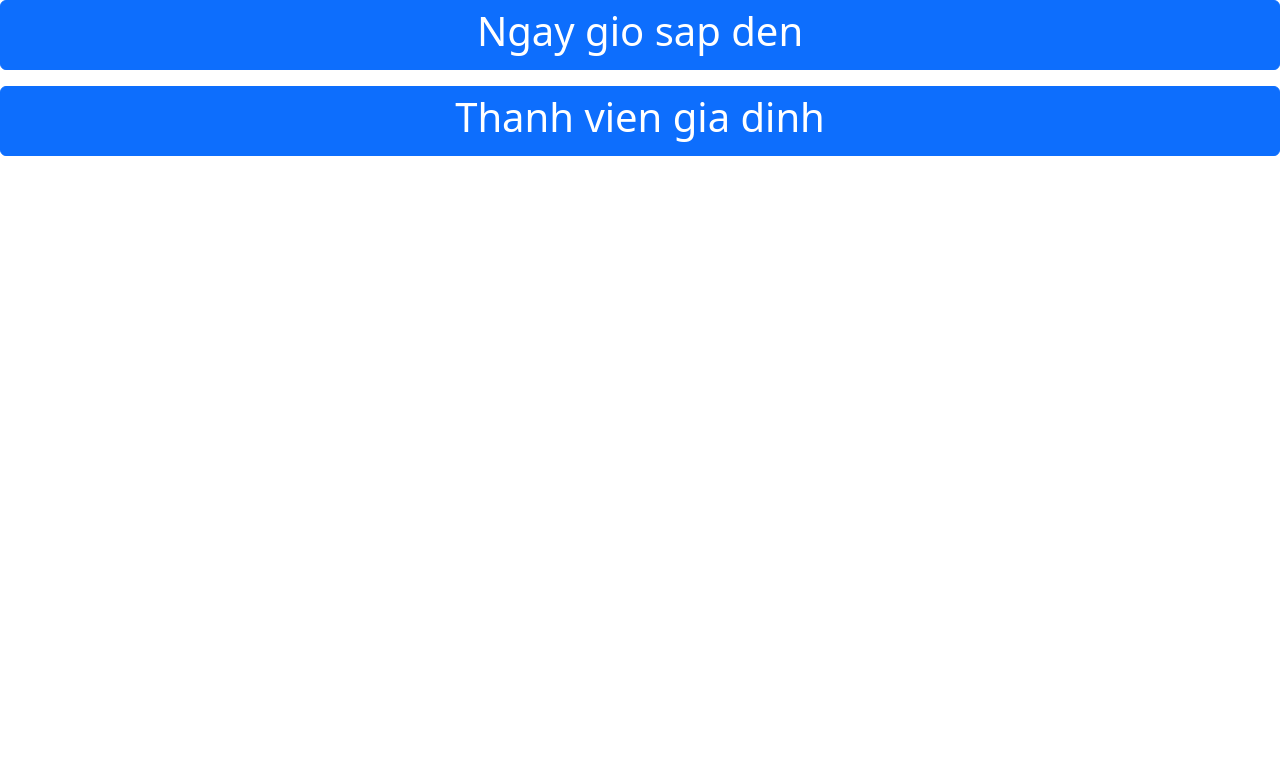
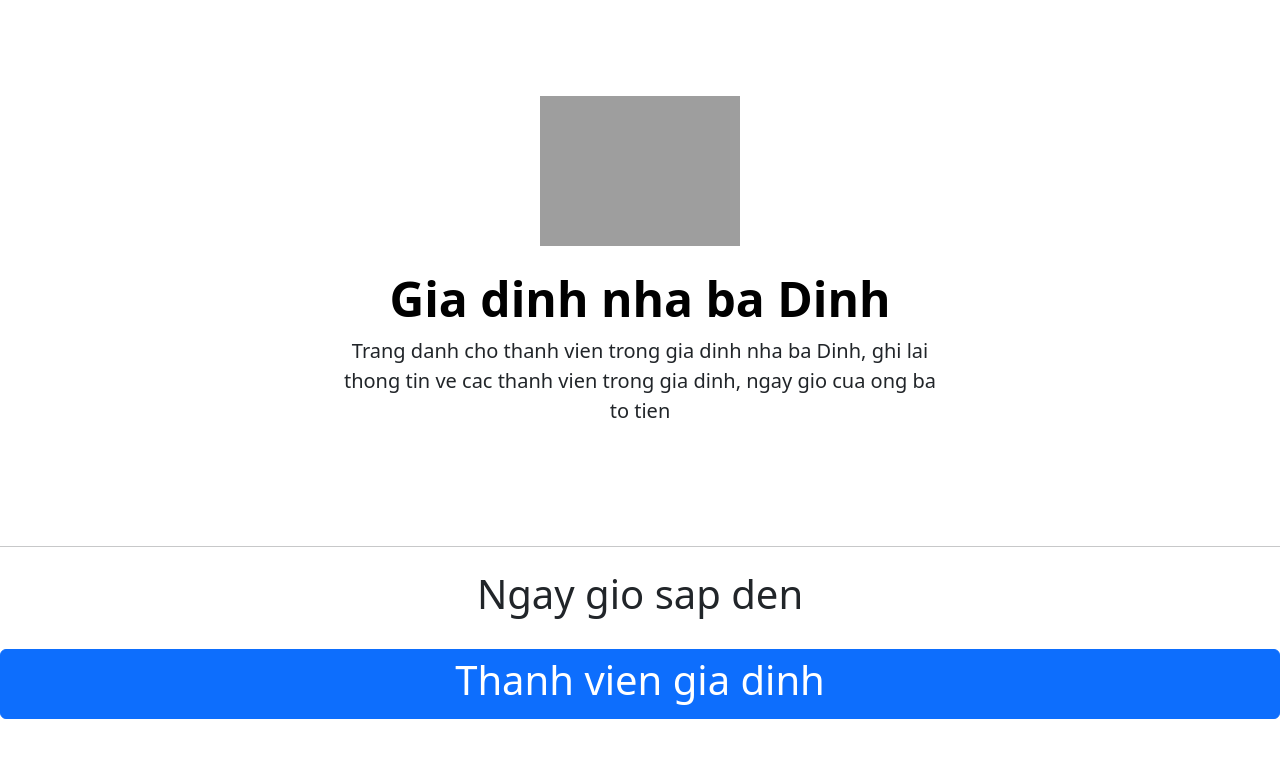
Before and after one commit to tai110402/family, a plain HTML site: page index.html in a window 1280 px wide. Drawn offline with nearby package versions, Linux system fonts and the light colour scheme; grey boxes are pictures that could not be loaded.

Commit message:
add heros

```diff
--- a/index.html
+++ b/index.html
@@ -4,11 +4,28 @@
         <title>Basic Web Page</title>
         <link href="https://cdn.jsdelivr.net/npm/bootstrap@5.3.2/dist/css/bootstrap.min.css" rel="stylesheet" integrity="sha384-T3c6CoIi6uLrA9TneNEoa7RxnatzjcDSCmG1MXxSR1GAsXEV/Dwwykc2MPK8M2HN" crossorigin="anonymous">
         <link rel="stylesheet" href="index.css">
+        <link href='https://unpkg.com/css.gg@2.0.0/icons/css/arrow-down-r.css' rel='stylesheet'>
       </head>
     <body>
+      <div class="px-4 py-5 my-5 text-center">
+        <img class="d-block mx-auto mb-4" src="https://web.lotuscdn.vn/2021/1/2/5ff0098673b9305d8067731c_hinh-anh-gia-dinh-sum-vay.jpg" alt="" width="200" height="150">
+        <h1 class="display-5 fw-bold text-body-emphasis">Gia dinh nha ba Dinh</h1>
+        <div class="col-lg-6 mx-auto">
+          <p class="lead mb-4">
+            Trang danh cho thanh vien trong gia dinh nha ba Dinh, ghi lai thong tin ve cac thanh vien trong gia dinh, ngay gio cua ong ba to tien
+          </p>
+
+        </div>
+      </div>
+
+    <hr>
+
         <div class="mb-3">
-          <a class="w-100 btn btn-primary" data-bs-toggle="collapse" href="#collapseExample1" role="button" aria-expanded="false" aria-controls="collapseExample">
-            <h1>Ngay gio sap den</h1>
+          <a class="w-100 btn" data-bs-toggle="collapse" href="#collapseExample1">
+            <h1>
+              <i class="gg-arrow-down-r"></i>
+              Ngay gio sap den
+            </h1>
           </a>
           <div class="collapse" id="collapseExample1">
             <div class="card card-body">
```
